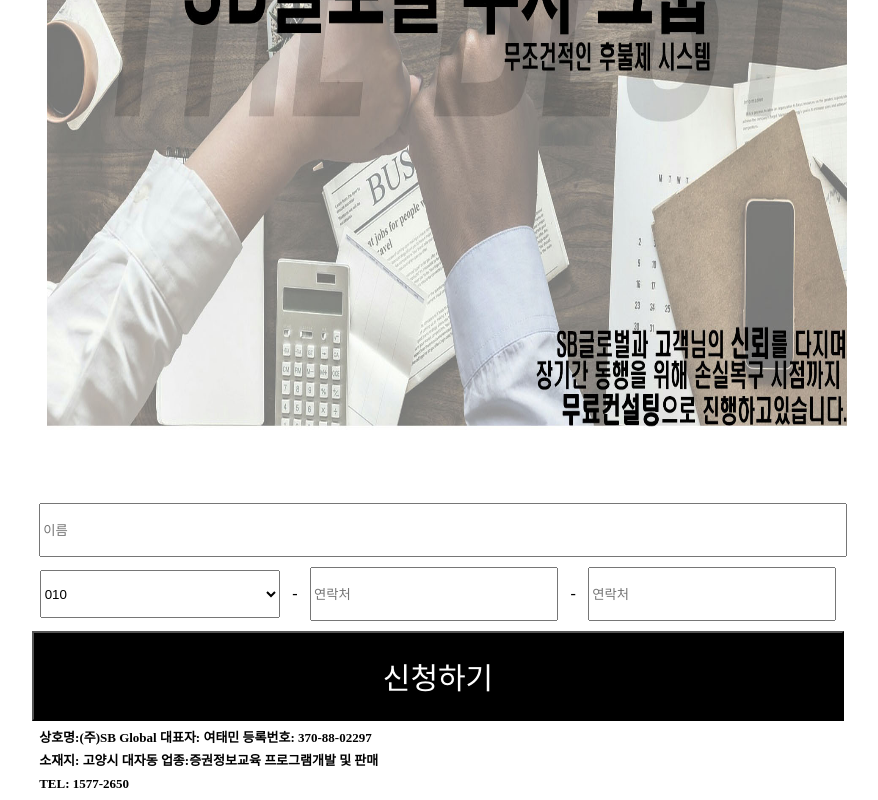
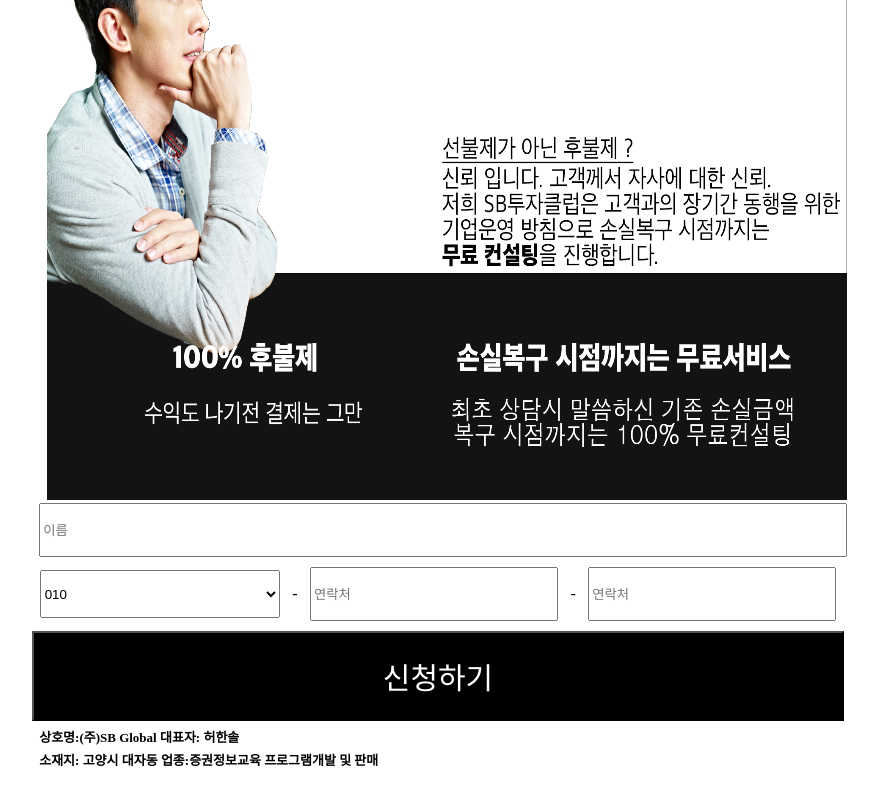
Before and after one commit to euntti/newstest, a React (Create React App) app: page / in a window 1280 px wide. Shown: the part 523-1323 px from the top of the page, without its empty margins (202-1080 px from the left). After the commit the page ends 1300 px from the top, so only its background shows below. Built offline with nearby package versions, Linux system fonts and the light colour scheme.

Commit message:
1.이미지 변경

```diff
--- a/src/App.js
+++ b/src/App.js
@@ -6,7 +6,7 @@
       <div className="sub">
         <div className="App">
           <img
-            src={"/img/vs.jpeg"}
+            src={"/img/logo.png"}
             style={{ width: 800, height: 1023, marginLeft: 20 }}
             alt="BigCo Inc.  "
           />
@@ -29,11 +29,10 @@
           </div>
         </div>
         <div className="footerInfo">
-          <div>상호명:(주)SB Global 대표자: 여태민 등록번호: 370-88-02297</div>
+          <div>상호명:(주)SB Global 대표자: 허한솔 </div>
           <div>
             소재지: 고양시 대자동 업종:증권정보교육 프로그램개발 및 판매
           </div>
-          <div>TEL: 1577-2650</div>
         </div>
       </div>
     </div>
```
Also changed, not shown: public/img/logo.png (added), 1 other file (tests, documents, lock files or other folders).
